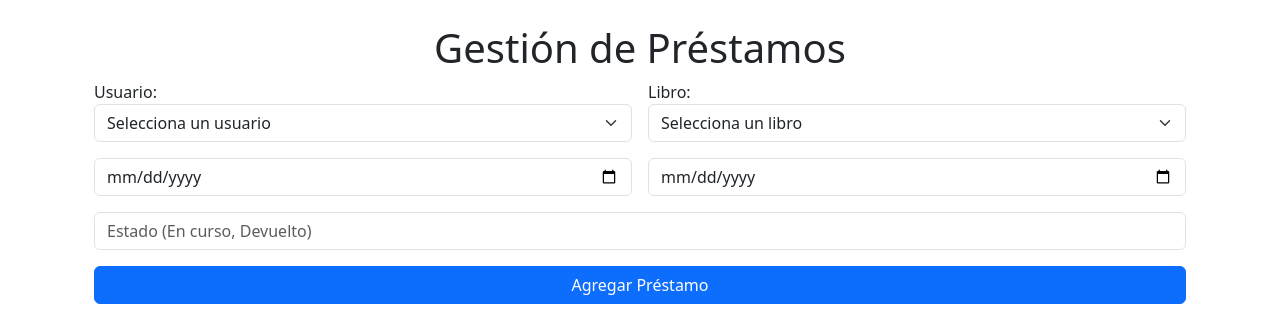
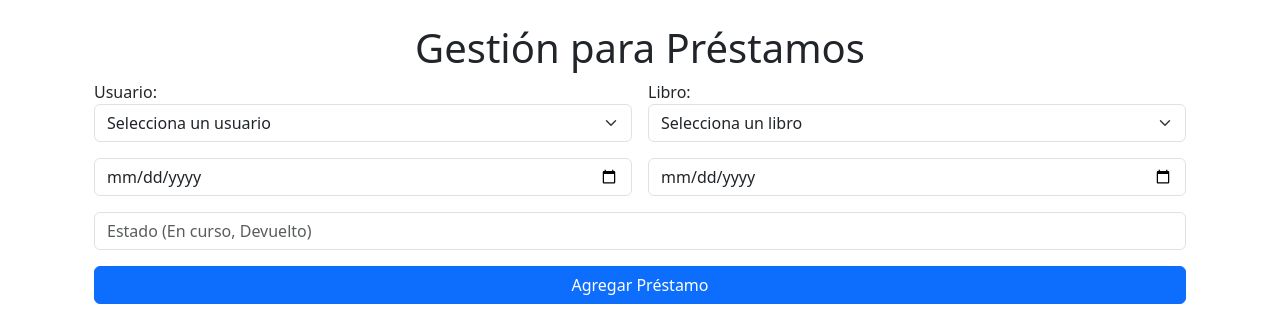
Before and after one commit to fatbunny415/biblioteca_crud, a Flask app: template templates/prestamo_crud.html in a window 1280 px wide. Shown: the part 56-384 px from the top of the page. Run offline with Flask 3, Linux system fonts and the light colour scheme; the template is opened without the code that fills it, so the values that code supplies are empty.

Commit message:
Archivo HTML designado para:
- Formulario para añadir un nuevo prestamo(id_libro, id_usuario y fecha de prestamo) y un boton para agregar el prestamo en la Base de Datos

- Vista del CRUD de prestamos

```diff
--- a/templates/prestamo_crud.html
+++ b/templates/prestamo_crud.html
@@ -4,7 +4,7 @@
 
 {% block content %}
 <div class="container">
-    <h1 class="text-center">Gestión de Préstamos</h1>
+    <h1 class="text-center">Gestión para Préstamos</h1>
     <form action="/prestamos/agregar" method="POST" class="mb-4">
         <div class="row g-3">
             <div class="col-md-6">
```
